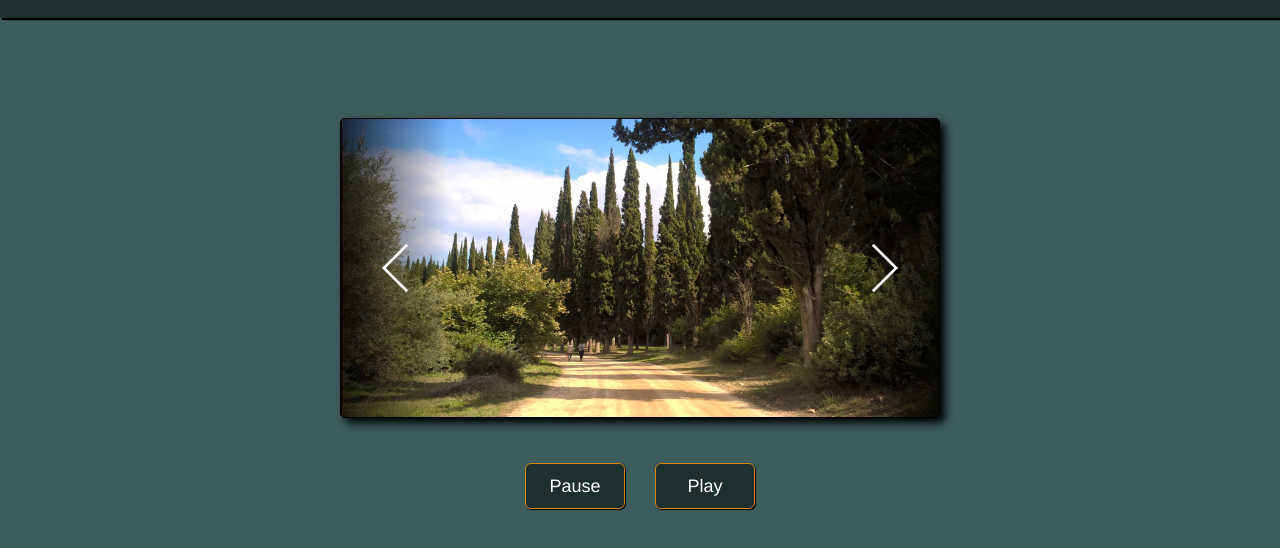
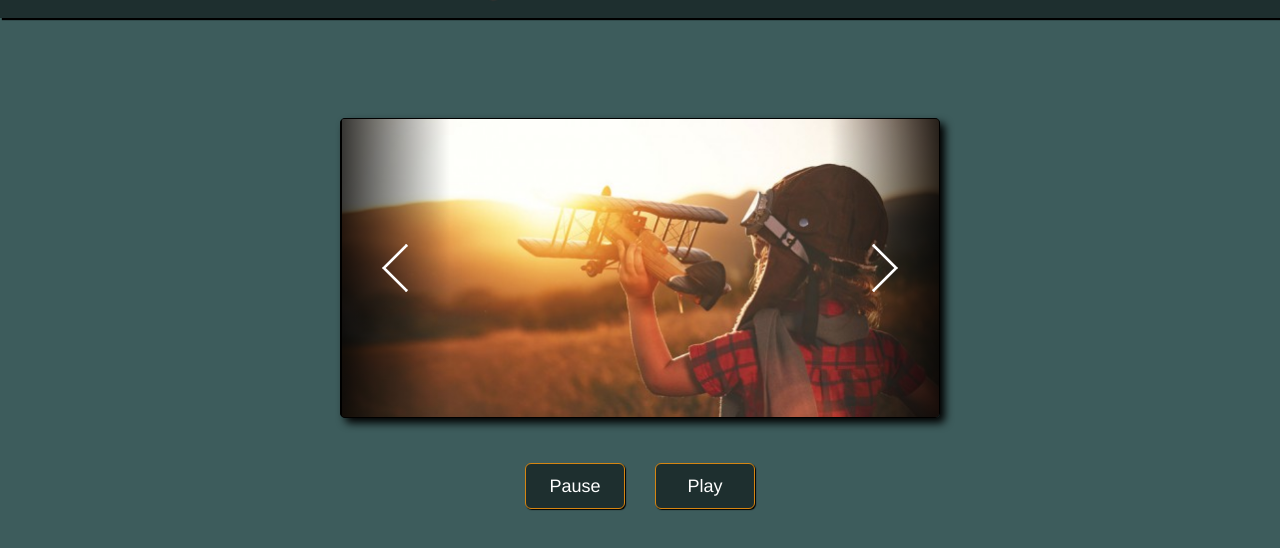
Before and after one commit to AbrakaDaba/photoSlider, a plain HTML site: page index.html in a window 1280 px wide. Shown: the part 64-612 px from the top of the page. Drawn offline with Linux system fonts and the light colour scheme.

Commit message:
Update index.html

```diff
--- a/index.html
+++ b/index.html
@@ -27,12 +27,12 @@
       <div class="images-box">
 
         <div class="onlyImg">
-           <img src="img/barcelona.jpg" alt="" class="imgs">
+<!--            <img src="img/barcelona.jpg" alt="" class="imgs">
            <img src="img/praha2.JPG" alt="" class="imgs">
-           <img src="img/cypress_forest_hilandar.jpg" alt="" class="imgs">
-<!--            <img src="img/img1.jpg" alt="" class="imgs">
+           <img src="img/cypress_forest_hilandar.jpg" alt="" class="imgs"> -->
+           <img src="img/img1.jpg" alt="" class="imgs">
            <img src="img/img2.jpg" alt="" class="imgs">
-           <img src="img/img3.jpg" alt="" class="imgs"> -->
+           <img src="img/img3.jpg" alt="" class="imgs">
         </div>
 
         <div class="before">
```
